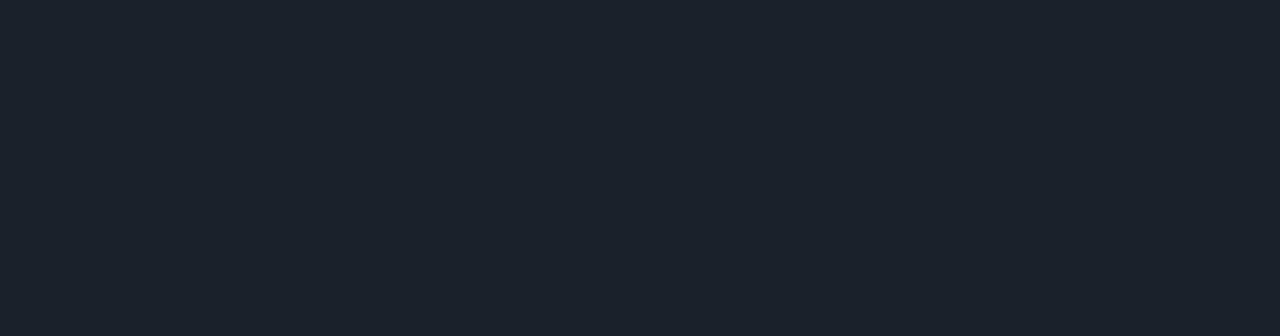
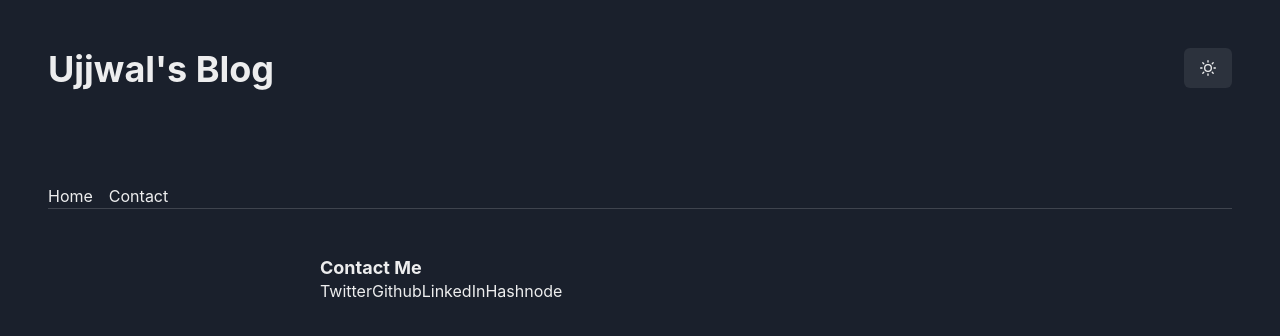
Before and after one commit to Ujjwal32/next-markdown-blog, a Next.js app: page /contact in a window 1280 px wide. Shown: the top 336 px of the page. Built offline with nearby package versions, Linux system fonts and the light colour scheme.

Commit message:
contact page added

```diff
--- a/pages/contact.js
+++ b/pages/contact.js
@@ -1,10 +1,23 @@
+import { Box, Flex, Heading, Link } from '@chakra-ui/react'
 import React from 'react'
+import Navigation from '../components/Navigation'
 
 function Contact() {
     return (
-        <div>
-
-        </div>
+        <>
+            <Navigation />
+            <Box width='50%' m='0 25%'>
+                <Heading as='h1' fontSize='lg'>
+                    Contact Me
+                </Heading>
+                <Flex>
+                    <Link href='#'>Twitter</Link>
+                    <Link href='#'>Github</Link>
+                    <Link href='#'>LinkedIn</Link>
+                    <Link href='#'>Hashnode</Link>
+                </Flex>
+            </Box>
+        </>
     )
 }
 
```
